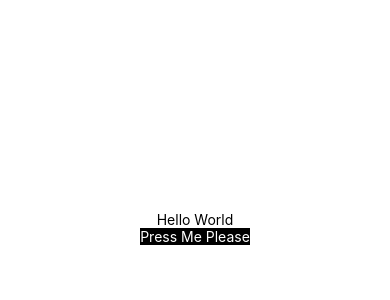
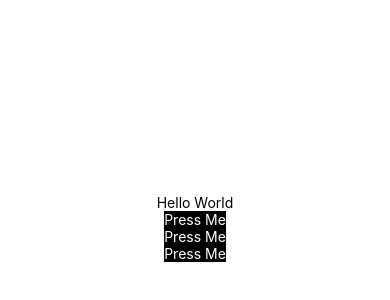
Before and after one commit to brianpompey/rnative-basics, a React Native app: screen / in a window 390 px wide. Shown: the part 194-494 px from the top of the page. Built offline with nearby package versions, Linux system fonts and the light colour scheme.

Commit message:
added buttons

```diff
--- a/App.js
+++ b/App.js
@@ -8,7 +8,9 @@ export default function App() {
     <View style={styles.container}>
       <Text>Hello World</Text>
       <StatusBar style="auto" />
-      <Button />
+      <Button buttonName="Press Me"/>
+      <Button buttonName="Press Me"/>
+      <Button buttonName="Press Me"/>
     </View>
   );
 }
--- a/components/button.js
+++ b/components/button.js
@@ -4,7 +4,7 @@ import { StyleSheet, Text, TouchableOpacity, View } from 'react-native';
 function Button(props) {
     return (
         <TouchableOpacity style={styles.button}>
-          <Text style={styles.buttonText}>Press Me Please</Text>
+          <Text style={styles.buttonText}>{props.buttonName}</Text>
         </TouchableOpacity>
     );
   }
```
